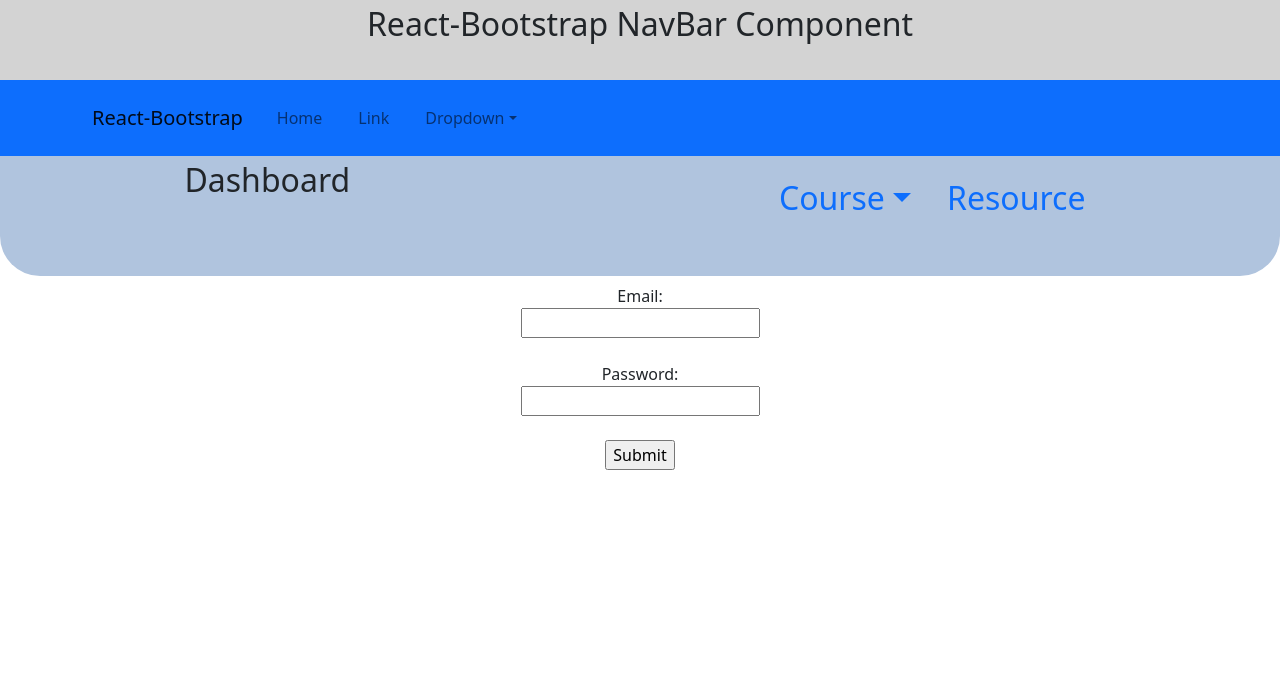
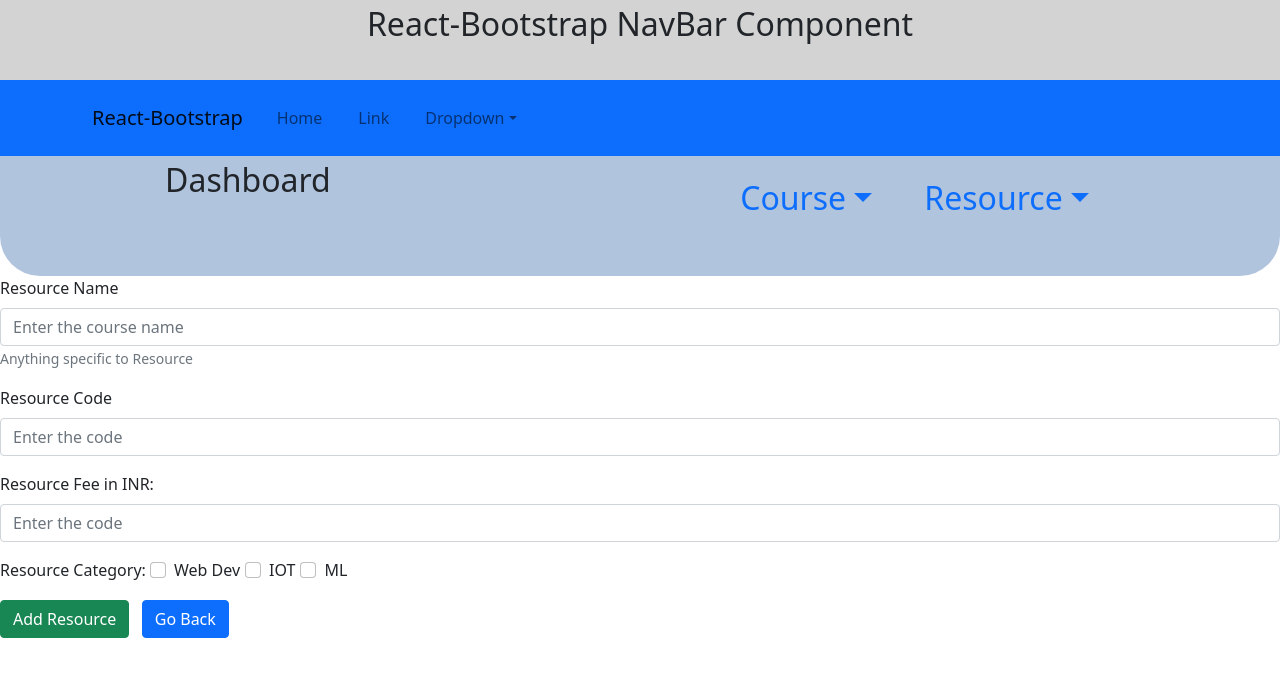
Before and after one commit to Faithinfotech-Training/Experion-Node-Team4, a React (Create React App) app: page /admin/resource/add-resource in a window 1280 px wide. Shown: the top 676 px of the page. Built offline with nearby package versions, Linux system fonts and the light colour scheme.

Commit message:
Added resource management UI

```diff
--- a/src/App.js
+++ b/src/App.js
@@ -7,6 +7,7 @@ import Admin from './pages/Admin';
 import Routers from './Routers/Routers';
 import LoginForm from './pages/LoginForm';
 
+
 export default function App() {
 return (
 	<>
@@ -14,7 +15,7 @@ return (
 
   <Routers />
 
-  <LoginForm/>
+  {/* <LoginForm/> */}
   </>
 );
 }
--- a/src/Routers/Routers.js
+++ b/src/Routers/Routers.js
@@ -6,6 +6,11 @@ import AddCourse from "../pages/Course/AddCourse";
 import EditCourse from "../pages/Course/EditCourse/EditCourse";
 import ViewCourse from "../pages/Course/ViewCourse/ViewCourse";
 
+//imprting the resource management components.
+import ResourceMng from "../pages/ResourceManagement/ResourceMng";
+import AddResource from "../pages/ResourceManagement/AddResource/AddResource";
+import ViewResource from "../pages/ResourceManagement/ViewResource/ViewResource";
+import EditResource from "../pages/ResourceManagement/EditResource/EditResource";
 
 function Routers() {
   return (
@@ -17,6 +22,15 @@ function Routers() {
         <Route path="/admin/course/add-course" element={<AddCourse />} />
         <Route path="/admin/course/edit-course" element={<EditCourse />}/>
         <Route path="/admin/course/view-courses" element={<ViewCourse />}/>
+
+        {/* Routes for Resource Management      */}
+
+         <Route path="/admin/resource" element={<ResourceMng />} />
+        <Route path="/admin/resource/add-resource" element={<AddResource />} />
+        <Route path="/admin/resource/edit-resource" element={<EditResource /> }/>
+          <Route path="/admin/resource/view-resources" element={<ViewResource/> }/>
+
+
         </Routes>
     </Router>
   );
--- a/src/pages/Admin.js
+++ b/src/pages/Admin.js
@@ -18,7 +18,12 @@ function Admin(){
                             <NavDropdown.Item >Course Enquiry Management</NavDropdown.Item>
                         </NavDropdown>
                     </div>
-            <div className="item"><Link to="/admin/resourseview">Resource</Link></div>
+            <div className="item">
+            <NavDropdown title="Resource" id="basic-nav-dropdown">
+            <NavDropdown.Item >  < Link to="/admin/resource">Resource Management</Link></NavDropdown.Item>
+                            <NavDropdown.Item >Resource Enquiry Management</NavDropdown.Item>
+                            </NavDropdown>
+            </div>
 
 
             </div>
--- /dev/null
+++ b/src/pages/ResourceManagement/AddResource/AddResource.js
@@ -0,0 +1,55 @@
+import { Form, Button } from "react-bootstrap";
+import {useNavigate}  from 'react-router-dom';
+import {useState, useEffect } from "react";
+import axios from "axios";
+
+import './AddResource.css'
+
+
+function AddResource(){
+
+  let navigate = useNavigate();
+    const goBack = ()=>{
+      navigate('/admin/resource')
+    }
+
+
+    return(
+        <div>
+        <Form>
+  <Form.Group className="mb-3">
+    <Form.Label>Resource Name</Form.Label>
+     <Form.Control type="text" placeholder="Enter the course name" />
+
+    <Form.Text className="text-muted">
+     Anything specific to Resource
+    </Form.Text>
+  </Form.Group>
+
+  <Form.Group className="mb-3" >
+    <Form.Label>Resource Code</Form.Label>
+    <Form.Control type="number" placeholder="Enter the code" />
+  </Form.Group>
+
+  <Form.Group className="mb-3" >
+    <Form.Label>Resource Fee in INR:</Form.Label>
+    <Form.Control type="number" placeholder="Enter the code" />
+  </Form.Group>
+
+  <Form.Group className="mb-3" controlId="formBasicCheckbox">
+    Resource Category: <Form.Check type="checkbox" label="Web Dev"  className="formCheckBox"/><Form.Check type="checkbox" label="IOT"  className="formCheckBox"/><Form.Check type="checkbox" label="ML"  className="formCheckBox"/>
+  </Form.Group>
+  <Button variant="success" type="submit">
+    Add Resource
+  </Button>
+  &nbsp;&nbsp;&nbsp;
+
+  <Button variant="primary" type="submit" onClick = {()=> goBack()}>
+    Go Back
+  </Button>
+</Form>
+</div>
+    )
+}
+
+export default AddResource;
--- /dev/null
+++ b/src/pages/ResourceManagement/EditResource/EditResource.js
@@ -0,0 +1,49 @@
+import { Form, Button } from "react-bootstrap";
+import {useNavigate}  from 'react-router-dom';
+
+import './EditResource.css'
+
+
+function EditResource(){
+
+  let navigate = useNavigate();
+    const goBack = ()=>{
+      navigate('/admin/resource')
+    }
+
+
+    return(
+        <div>
+        <Form>
+  <Form.Group className="mb-3">
+    <Form.Label>Resource Name</Form.Label>
+     <Form.Control type="text" placeholder="Enter the course name" />
+
+    <Form.Text className="text-muted">
+     Anything specific to Resource
+    </Form.Text>
+  </Form.Group>
+
+  <Form.Group className="mb-3" >
+    <Form.Label> Resource Code</Form.Label>
+    <Form.Control type="number" placeholder="Enter the code" />
+  </Form.Group>
+
+  <Form.Group className="mb-3" >
+    <Form.Label>Resource Fee in INR:</Form.Label>
+    <Form.Control type="number" placeholder="Enter the code" />
+  </Form.Group>
+
+
+  <Button variant="success" type="submit">
+    Update
+  </Button>&nbsp;&nbsp;&nbsp;
+  <Button variant="primary" type="submit" onClick = {()=> goBack()}>
+    Go Back
+  </Button>
+</Form>
+</div>
+    )
+}
+
+export default EditResource;
--- a/src/pages/ResourceManagement/ResourceMng.js
+++ b/src/pages/ResourceManagement/ResourceMng.js
@@ -1,12 +1,16 @@
+import { Link } from "react-router-dom";
 
-import { Link } from "react-router-dom";
+
+import './ResourceMng.css';
+
 function ResourceMng(){
 
     return(
         <>
-        <Link to="/admin/course/add-resource">Add Resource</Link>
-        <Link to="/admin/course/delete-resource">Delete Resource</Link>
-        <Link to="/admin/course/view-resource">View Resource</Link>
+        <Link to="/admin/resource/add-resource">Add Resource</Link>
+        <Link to="/admin/resource/delete-resource">Delete Resources</Link>
+        <Link to="/admin/resource/view-resources">View Resources</Link>
+        <Link to="/admin/resource/edit-resource">Edit Resources</Link>
         </>
     )
 }
--- /dev/null
+++ b/src/pages/ResourceManagement/ViewResource/ViewResource.js
@@ -0,0 +1,53 @@
+import './ViewResource.css';
+import axios from 'axios';
+
+import {useState, useEffect } from "react";
+
+
+
+function ViewResource (){
+
+    const [resources,setResources] = useState([]);
+
+
+    useEffect(()=>{
+        console.log('The use effect hook has been executed');
+
+        axios
+        .get('http://localhost:5000/resources')
+        .then(response =>{
+            console.log('Promise fulfilled');
+            console.log(response);
+            //response object contains the complete HTTP REQUEST with
+            //returned data, status code, and headers. We need only 'data'
+            setResources(response.data);
+        })
+
+    }, [])
+
+
+    return(
+        <>
+        <div>
+            <h1>
+                Course List
+            </h1>
+            <div>
+                {resources.map(resource =>
+                    // <div key={staff.id} className="staffListLI">
+                    //     {/* <Staff details = {staff} /> */}
+                    // </div>
+                    <div>
+                    <div>{resource.resourcecode}</div>
+                    <div>{resource.coursename}</div>
+                    <div>View Course Details</div>
+                    </div>
+                    )}
+            </div>
+
+        </div>
+        </>
+    )
+}
+
+export default ViewResource
```
Also changed, not shown: src/pages/ResourceManagement/AddResource.js (deleted, +0 -33 lines), src/pages/ResourceManagement/AddResource/AddResource.css (added), src/pages/ResourceManagement/EditResource/EditResource.css (added), src/pages/ResourceManagement/ResourceMng.css (added), src/pages/ResourceManagement/ViewResource/ViewResource.css (added).
